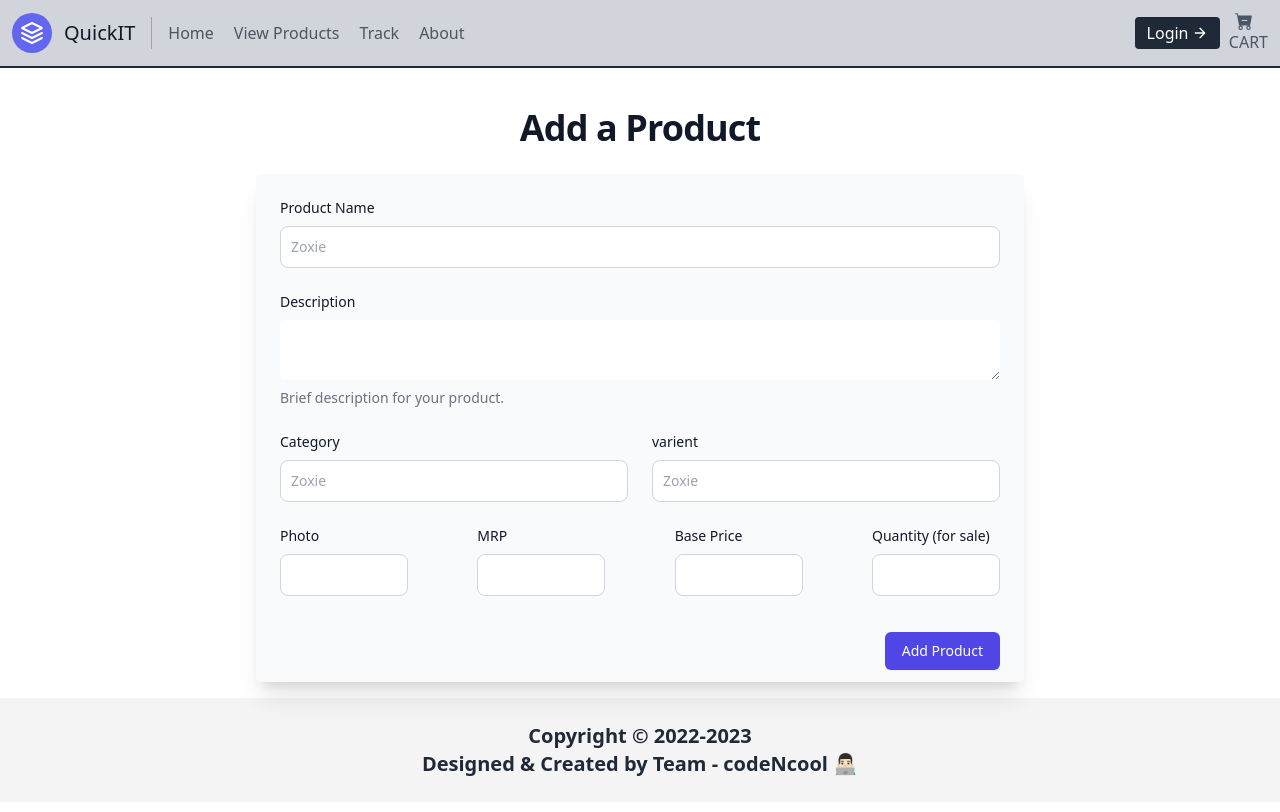
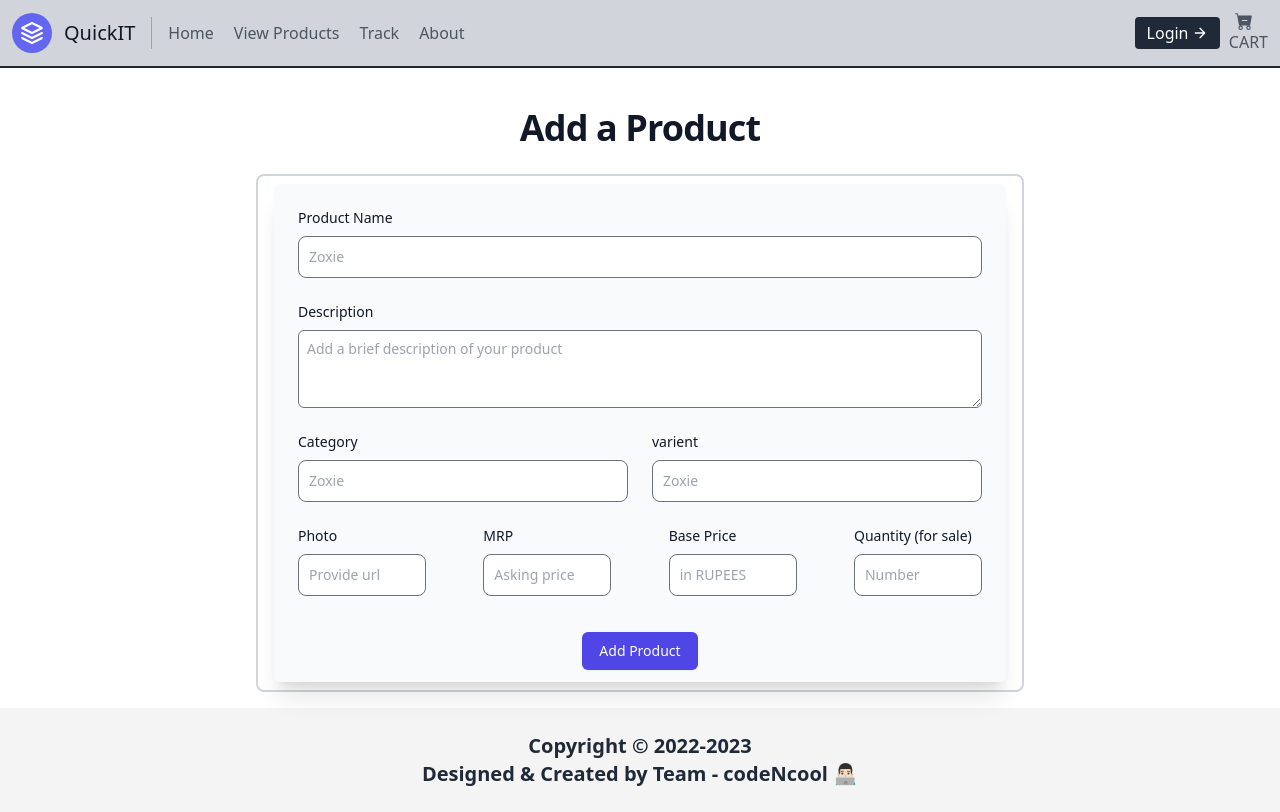
Before and after one commit to theonlyjunaid/codencools, a Next.js app: page /addproduct in a window 1280 px wide. Built offline with nearby package versions, Linux system fonts and the light colour scheme.

Commit message:
update UI

```diff
--- a/pages/addproduct.js
+++ b/pages/addproduct.js
@@ -14,35 +14,35 @@ const addproduct = () => {
   })
 
 
-const handlechange =(e)=>{
-    setProduct({...product,[e.target.name]:e.target.value})
+  const handlechange = (e) => {
+    setProduct({ ...product, [e.target.name]: e.target.value })
     // console.log(product)
 
   }
-const handleSubmit=(e)=>{
+  const handleSubmit = (e) => {
 
     e.preventDefault()
     console.log(product)
-    fetch('/api/addproduct',{
-        method:'POST',
-        headers:{
-            'Content-Type':'application/json'
+    fetch('/api/addproduct', {
+      method: 'POST',
+      headers: {
+        'Content-Type': 'application/json'
       },
-        body:JSON.stringify({
-            name:product.name,
-            description:product.description,
-            sellprice:product.sellprice,
-            baseprice:product.baseprice,
-            category:product.category,
-            img:product.img,
-            stock:product.stock,
-            seller:product.seller,
-            varient:product.varient,
+      body: JSON.stringify({
+        name: product.name,
+        description: product.description,
+        sellprice: product.sellprice,
+        baseprice: product.baseprice,
+        category: product.category,
+        img: product.img,
+        stock: product.stock,
+        seller: product.seller,
+        varient: product.varient,
       })
     })
-    .then(res=>res.json())
-    .then(data=>console.log(data))
-    .catch(err=>console.log(err))
+      .then(res => res.json())
+      .then(data => console.log(data))
+      .catch(err => console.log(err))
 
   }
 
@@ -52,7 +52,7 @@ const handleSubmit=(e)=>{
       <h1 className="text-4xl mt-10 text-center font-bold leading-tight tracking-tight text-gray-900 md:text-4xl dark:text-white">
         Add a Product
       </h1>
-        <div className="md:grid md:grid-cols-3 md:gap-6 md:mx-[20%] md:mt-[2%]">
+      <div className="md:grid md:grid-cols-3 md:gap-6 md:mx-[20%] md:mt-[2%] border-2 border-gray-300 px-4 py-2 rounded-lg">
         <div className="mt-5 md:col-span-3 md:mt-0">
           <form onSubmit={handleSubmit}>
             <div className="shadow-xl sm:overflow-hidden sm:rounded-md">
@@ -60,58 +60,56 @@ const handleSubmit=(e)=>{
                 <div className="grid grid-cols-3 gap-6">
                   <div className="col-span-3 sm:col-span-3">
                     <div>
-                            <label htmlFor="name"  className="block mb-2 text-sm font-medium text-gray-900 dark:text-white">Product Name</label>
-                      <input handlechange type="text"  onChange={handlechange} name="name" id="product" className="bg-white border border-gray-300 text-gray-900 sm:text-sm rounded-lg focus:ring-primary-600 focus:border-primary-600 block w-full p-2.5 dark:bg-gray-700 dark:border-gray-600 dark:placeholder-gray-400 dark:text-white dark:focus:ring-blue-500 dark:focus:border-blue-500" placeholder="Zoxie" required=""/>
+                      <label htmlFor="product" className="block mb-2 text-sm font-medium text-gray-900 dark:text-white">Product Name</label>
+                      <input handlechange type="text" onChange={handlechange} name="name" id="product" className="bg-white border border-gray-500 text-gray-900 sm:text-sm rounded-lg focus:ring-primary-600 focus:border-primary-600 block w-full p-2.5 dark:bg-gray-700 dark:border-gray-600 dark:placeholder-gray-400 dark:text-white dark:focus:ring-blue-500 dark:focus:border-blue-500" placeholder="Zoxie" required="" />
                     </div>
                   </div>
 
                 </div>
                 <div>
-                    <label htmlFor="product"  className="block mb-2 text-sm font-medium text-gray-900 dark:text-white">Description</label>
+                  <label htmlFor="about" className="block mb-2 text-sm font-medium text-gray-900 dark:text-white">Description</label>
                   <div className="mt-1">
                     <textarea
                       id="about"
                       name="description"
-                          rows={3}  onChange={handlechange}
-                          className="mt-1 block w-full rounded-md border-gray-300 focus:border-indigo-500 focus:ring-indigo-500 sm:text-sm"
-                          placeholder=""
+                      rows={3} onChange={handlechange}
+                      className="mt-1 p-2 block w-full rounded-md border border-gray-500 focus:border-indigo-500 focus:ring-indigo-500 sm:text-sm"
+                      placeholder="Add a brief description of your product"
                       defaultValue={''}
                     />
                   </div>
-                      <p className="mt-2 text-sm text-gray-500">
-                        Brief description for your product.
-                      </p>
                 </div>
 
                 <div className="grid grid-cols-4 gap-6">
                   <div className="col-span-3 sm:col-span-2">
                     <div>
-                            <label htmlFor="product"  className="block mb-2 text-sm font-medium text-gray-900 dark:text-white">Category</label>
-                            <input type="text"  onChange={handlechange} name="category" id="product" className="bg-white border border-gray-300 text-gray-900 sm:text-sm rounded-lg focus:ring-primary-600 focus:border-primary-600 block w-full p-2.5 dark:bg-gray-700 dark:border-gray-600 dark:placeholder-gray-400 dark:text-white dark:focus:ring-blue-500 dark:focus:border-blue-500" placeholder="Zoxie" required=""/>
+                      <label htmlFor="category" className="block mb-2 text-sm font-medium text-gray-900 dark:text-white">Category</label>
+                      <input type="text" onChange={handlechange} name="category" id="category" className="bg-white border border-gray-500 text-gray-900 sm:text-sm rounded-lg focus:ring-primary-600 focus:border-primary-600 block w-full p-2.5 dark:bg-gray-700 dark:border-gray-600 dark:placeholder-gray-400 dark:text-white dark:focus:ring-blue-500 dark:focus:border-blue-500" placeholder="Zoxie" required="" />
                     </div>
                   </div>
                   <div className="col-span-3 sm:col-span-2">
                     <div>
-                            <label htmlFor="product"  className="block mb-2 text-sm font-medium text-gray-900 dark:text-white">varient</label>
-                            <input type="text"  onChange={handlechange} name="varient" id="product" className="bg-white border border-gray-300 text-gray-900 sm:text-sm rounded-lg focus:ring-primary-600 focus:border-primary-600 block w-full p-2.5 dark:bg-gray-700 dark:border-gray-600 dark:placeholder-gray-400 dark:text-white dark:focus:ring-blue-500 dark:focus:border-blue-500" placeholder="Zoxie" required=""/>
+                      <label htmlFor="varient" className="block mb-2 text-sm font-medium text-gray-900 dark:text-white">varient</label>
+                      <input type="text" onChange={handlechange} name="varient" id="varient" className="bg-white border border-gray-500 text-gray-900 sm:text-sm rounded-lg focus:ring-primary-600 focus:border-primary-600 block w-full p-2.5 dark:bg-gray-700 dark:border-gray-600 dark:placeholder-gray-400 dark:text-white dark:focus:ring-blue-500 dark:focus:border-blue-500" placeholder="Zoxie" required="" />
                     </div>
                   </div>
                 </div>
 
                 <div className="flex flex-row justify-between ">
                   <span className="">
-                            <label htmlFor="product"  className="block mb-2 text-sm font-medium text-gray-900 dark:text-white">Photo</label>
+                    <label htmlFor="photo" className="block mb-2 text-sm font-medium text-gray-900 dark:text-white">Photo</label>
                     <input
                       type="text"
-                                name="img"  onChange={handlechange}
-                      className="bg-white border border-gray-300 text-gray-900 text-sm rounded-lg focus:ring-blue-500 focus:border-blue-500 block w-32 p-2.5 dark:bg-gray-700 dark:border-gray-600 dark:placeholder-gray-400 dark:text-white dark:focus:ring-blue-500 dark:focus:border-blue-500"
-
+                      name="img" onChange={handlechange}
+                      className="bg-white border border-gray-500 text-gray-900 text-sm rounded-lg focus:ring-blue-500 focus:border-blue-500 block w-32 p-2.5 dark:bg-gray-700 dark:border-gray-600 dark:placeholder-gray-400 dark:text-white dark:focus:ring-blue-500 dark:focus:border-blue-500"
+                      id='photo'
+                      placeholder='Provide url'
                     />
                   </span>
                   <span className="">
                     <div>
                       <label
-                                    htmlFor="visitors"
+                        htmlFor="mrp"
                         className="block mb-2 text-sm font-medium text-gray-900 dark:text-white"
                       >
                         MRP
@@ -119,9 +117,9 @@ const handleSubmit=(e)=>{
                       <input
                         type="sellprice"
                         name="sellprice"
-                                    id="visitors"  onChange={handlechange}
-                                    className="bg-white border border-gray-300 text-gray-900 text-sm rounded-lg focus:ring-blue-500 focus:border-blue-500 block w-32 p-2.5 dark:bg-gray-700 dark:border-gray-600 dark:placeholder-gray-400 dark:text-white dark:focus:ring-blue-500 dark:focus:border-blue-500"
-                                    placeholder=""
+                        id="mrp" onChange={handlechange}
+                        className="bg-white border border-gray-500 text-gray-900 text-sm rounded-lg focus:ring-blue-500 focus:border-blue-500 block w-32 p-2.5 dark:bg-gray-700 dark:border-gray-600 dark:placeholder-gray-400 dark:text-white dark:focus:ring-blue-500 dark:focus:border-blue-500"
+                        placeholder="Asking price"
                         required=""
                       />
                     </div>
@@ -129,7 +127,7 @@ const handleSubmit=(e)=>{
                   <span className="">
                     <div>
                       <label
-                                    htmlFor="visitors"
+                        htmlFor="base"
 
                         className="block mb-2 text-sm font-medium text-gray-900 dark:text-white"
                       >
@@ -138,9 +136,9 @@ const handleSubmit=(e)=>{
                       <input
                         type="number"
                         name='baseprice'
-                                    id="visitors"  onChange={handlechange}
-                                    className="bg-white border border-gray-300 text-gray-900 text-sm rounded-lg focus:ring-blue-500 focus:border-blue-500 block w-32 p-2.5 dark:bg-gray-700 dark:border-gray-600 dark:placeholder-gray-400 dark:text-white dark:focus:ring-blue-500 dark:focus:border-blue-500"
-                                    placeholder=""
+                        id="base" onChange={handlechange}
+                        className="bg-white border border-gray-500 text-gray-900 text-sm rounded-lg focus:ring-blue-500 focus:border-blue-500 block w-32 p-2.5 dark:bg-gray-700 dark:border-gray-600 dark:placeholder-gray-400 dark:text-white dark:focus:ring-blue-500 dark:focus:border-blue-500"
+                        placeholder="in RUPEES"
                         required=""
                       />
                     </div>
@@ -148,17 +146,17 @@ const handleSubmit=(e)=>{
                   <span className="">
                     <div>
                       <label
-                                htmlFor="visitors"
+                        htmlFor="quantity"
                         className="block mb-2 text-sm font-medium text-gray-900 dark:text-white"
                       >
                         Quantity (for sale)
                       </label>
                       <input
                         type="number"
-                                id="visitors"
-                                name='stock'  onChange={handlechange}
-                                className="bg-white border border-gray-300 text-gray-900 text-sm rounded-lg focus:ring-blue-500 focus:border-blue-500 block w-32 p-2.5 dark:bg-gray-700 dark:border-gray-600 dark:placeholder-gray-400 dark:text-white dark:focus:ring-blue-500 dark:focus:border-blue-500"
-                                placeholder=""
+                        id="quantity"
+                        name='stock' onChange={handlechange}
+                        className="bg-white border border-gray-500 text-gray-900 text-sm rounded-lg focus:ring-blue-500 focus:border-blue-500 block w-32 p-2.5 dark:bg-gray-700 dark:border-gray-600 dark:placeholder-gray-400 dark:text-white dark:focus:ring-blue-500 dark:focus:border-blue-500"
+                        placeholder="Number"
                         required=""
                       />
                     </div>
@@ -167,7 +165,7 @@ const handleSubmit=(e)=>{
                 </div>
 
               </div>
-                  <div className="bg-gray-50 px-4 py-3 text-right sm:px-6">
+              <div className="bg-gray-50 px-4 py-3 text-center sm:px-6">
                 <button
                   type="submit"
                   className="inline-flex justify-center rounded-md border border-transparent bg-indigo-600 py-2 px-4 text-sm font-medium text-white shadow-sm hover:bg-indigo-700 focus:outline-none focus:ring-2 focus:ring-indigo-500 focus:ring-offset-2"
--- a/pages/checkout.js
+++ b/pages/checkout.js
@@ -12,23 +12,23 @@ function checkout() {
             </div>
             <div className="cheack-info pb-10">
                 <p className="text-xl mb-6">Personal Details</p>
-                <div className="input mb-4">
-                    <label htmlFor="email">Email Address</label>
-                    <input type="text" className="p-2 border w-full" name="email"/>
+                <div className="input mb-6">
+                    <label htmlFor="email" className='mb-2'>Email Address</label>
+                    <input type="text" id='email' className="p-2 border border-gray-400 w-full" name="email"/>
                 </div>
-                <div className="input mb-4">
-                    <label htmlFor="name">Name</label>
-                    <input type="text" className="p-2 border w-full" name="name"/>
+                <div className="input mb-6">
+                    <label htmlFor="name" className='mb-2'>Name</label>
+                    <input type="text" id='name' className="p-2 border border-gray-400 w-full" name="name"/>
                 </div>
-                <div className="input mb-4">
-                    <label htmlFor="email">Contact Number</label>
-                    <input type="text" className="p-2 border w-full" name="phone"/>
+                <div className="input mb-6">
+                    <label htmlFor="contact" className='mb-2'>Contact Number</label>
+                    <input type="text" id='contact' className="p-2 border border-gray-400 w-full" name="phone"/>
                 </div>
-                <div className="input mb-4">
-                    <label htmlFor="address">Address:</label>
-                    <textarea name="address" className="border w-full h-48"></textarea>
+                <div className="input mb-6">
+                    <label htmlFor="address" className='mb-2'>Address:</label>
+                    <textarea name="address" id='address' className="border w-full border-gray-400" rows='2'></textarea>
                 </div>
-                <button className="btn w-full bg-gray-800 hover:bg-gray-700 p-2 py-3 text-white rounded-lg">Proceed to Checkout 👜</button>
+                <button className="btn mt-5 w-full bg-gray-800 hover:bg-gray-700 p-2 py-3 text-white rounded-lg">Proceed to Checkout 👜</button>
             </div>
         </div>
 
--- a/pages/login.js
+++ b/pages/login.js
@@ -47,7 +47,7 @@ const Login = () => {
 <section className="bg-gray-50 dark:bg-gray-900">
   <div className="flex flex-col items-center justify-center px-6 py-8 mx-auto md:h-screen lg:py-0">
 
-      <div className="w-full bg-white rounded-lg shadow dark:border md:mt-0 sm:max-w-md xl:p-0 dark:bg-gray-800 dark:border-gray-700">
+      <div className="w-full bg-gray-300 rounded-lg shadow dark:border md:mt-0 sm:max-w-md xl:p-0 dark:bg-gray-800 dark:border-gray-700">
           <div className="p-6 space-y-4 md:space-y-6 sm:p-8">
               <h1 className="text-xl font-bold leading-tight tracking-tight text-gray-900 md:text-2xl dark:text-white">
                   Sign in to your account
--- a/pages/sellersignup.js
+++ b/pages/sellersignup.js
@@ -36,7 +36,7 @@ const sellersignup = () => {
         <section className="bg-gray-50 dark:bg-gray-900">
   <div className="flex flex-col items-center justify-center px-6 py-8 mx-auto md:h-screen lg:py-0">
 
-      <div className="w-full bg-white rounded-lg shadow dark:border md:mt-0 sm:max-w-md xl:p-0 dark:bg-gray-800 dark:border-gray-700 ">
+      <div className="w-full bg-gray-300 rounded-lg shadow dark:border md:mt-0 sm:max-w-md xl:p-0 dark:bg-gray-800 dark:border-gray-700 ">
           <div className="p-6 space-y-4 md:space-y-6 sm:p-8">
               <h1 className="text-xl font-bold leading-tight tracking-tight text-gray-900 md:text-2xl dark:text-white text-center">
                   Create a Seller account
--- a/pages/signup.js
+++ b/pages/signup.js
@@ -35,7 +35,7 @@ const signup = () => {
         <section className="bg-gray-50 dark:bg-gray-900">
   <div className="flex flex-col items-center justify-center px-6 py-8 mx-auto md:h-screen lg:py-0">
 
-      <div className="w-full bg-white rounded-lg shadow dark:border md:mt-0 sm:max-w-md xl:p-0 dark:bg-gray-800 dark:border-gray-700 ">
+      <div className="w-full bg-gray-300 rounded-lg shadow dark:border md:mt-0 sm:max-w-md xl:p-0 dark:bg-gray-800 dark:border-gray-700 ">
           <div className="p-6 space-y-4 md:space-y-6 sm:p-8">
               <h1 className="text-xl font-bold leading-tight tracking-tight text-gray-900 md:text-2xl dark:text-white text-center">
                   Create an account
```
Also changed, not shown: pages/sellerlogin.js (+4 -5 lines). Lines whose indentation alone changed are shown as unchanged.
